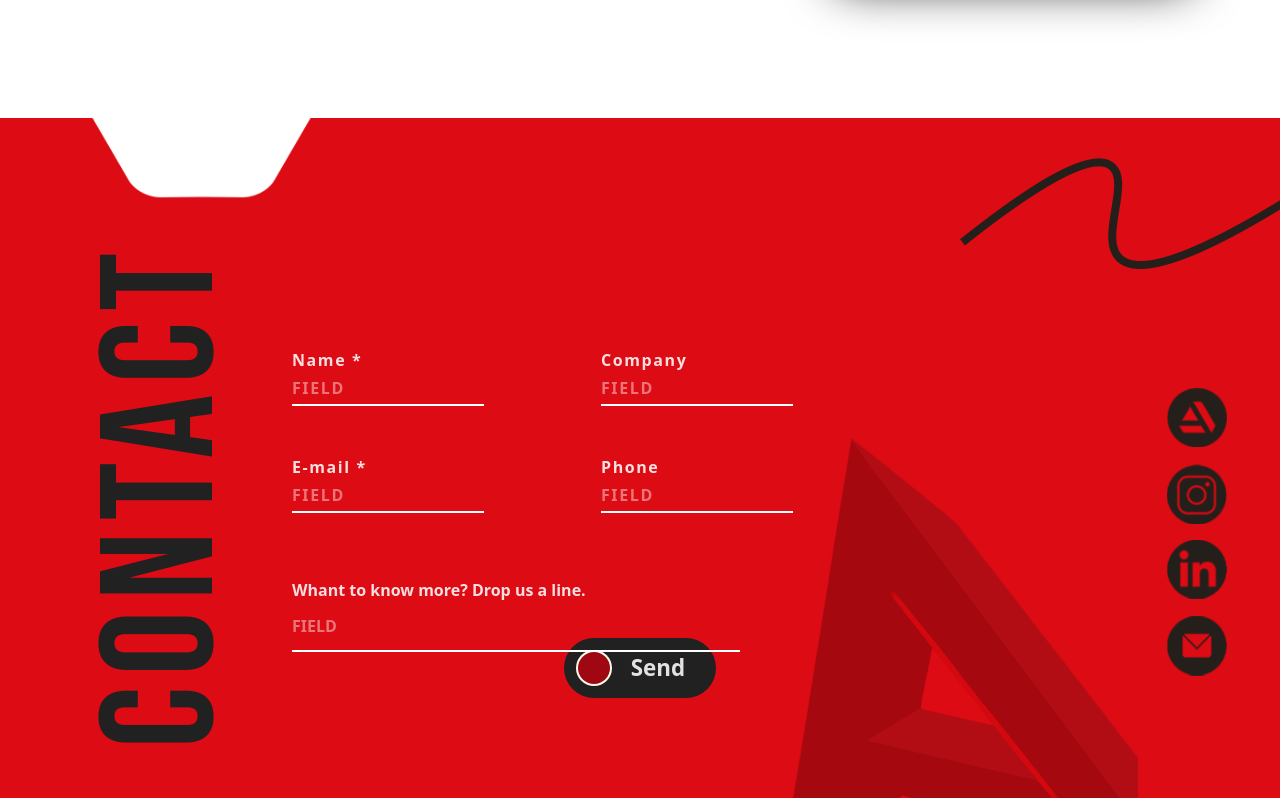
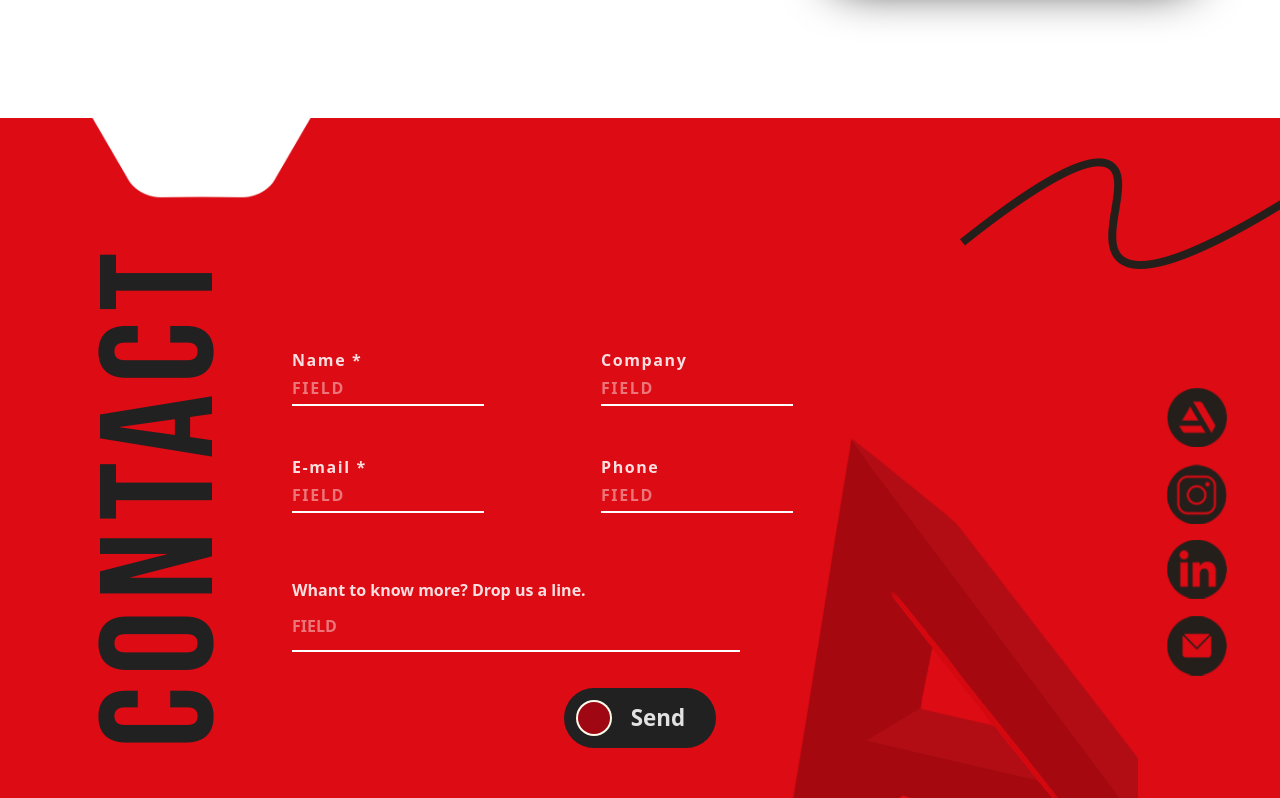
Before and after one commit to Keymor/3D-portfolio, a React (Vite) app: page / in a window 1280 px wide. Shown: the part 2402-3200 px from the top of the page. Built offline with nearby package versions, Linux system fonts and the light colour scheme.

Commit message:
added email sender

```diff
--- a/package.json
+++ b/package.json
@@ -10,7 +10,9 @@
     "preview": "vite preview"
   },
   "dependencies": {
+    "@emailjs/browser": "^4.4.1",
     "@tailwindcss/vite": "^4.1.4",
+    "firebase": "^11.6.1",
     "react": "^19.0.0",
     "react-dom": "^19.0.0",
     "tailwindcss": "^4.1.4"
--- a/src/pagesComponent/contact.tsx
+++ b/src/pagesComponent/contact.tsx
@@ -1,6 +1,32 @@
 import headerWhite from "../assets/header_bottom_white.png"
+import emailjs from '@emailjs/browser'
+import React, { useRef } from 'react'
 
 export default function Contact() {
+    const form = useRef<HTMLFormElement>(null)
+
+    const sendEmail = (e: React.FormEvent<HTMLFormElement>) => {
+        e.preventDefault()
+
+        if (!form.current) return console.log('null')
+
+        emailjs
+            .sendForm(
+                'service_tbl0r6f',
+                'template_hbi0w37',
+                form.current,
+                '2I3W6OJSPYLXlSPTm'
+            )
+            .then(
+                (result) => {
+                    console.log('Email sent:', result.text);
+                },
+                (error) => {
+                    console.error('Email error:', error.text);
+                }
+            );
+    };
+
     return (
         <div className="w-screen h-screen bg-[rgb(221,11,20)] flex flex-col relative">
             <img className="absolute h-[91px] w-[243px] scale-92 top-28 left-20 z-9" src={headerWhite} alt=""></img>
@@ -10,35 +36,41 @@ export default function Contact() {
                     <div className="w-[9vw] h-[60vh] my-auto ml-25 flex relative pl-[5vw]">
                         <h1 className="fontPortfolio size-fit leading-0 whitespace-nowrap origin-left -rotate-90 mt-auto">CONTACT</h1>
                     </div>
-                    <div className="w-[50vw] h-[40vh] my-auto flex flex-col">
+                    <form ref={form} onSubmit={sendEmail} className="w-[50vw] h-[40vh] my-auto flex flex-col">
                         <div style={{ letterSpacing: '0.1rem' }} className="w-fit gap-x-[5vw] h-2/3 grid grid-cols-2">
                             <div className="w-fit h-fit flex flex-col fontFamLogo gap-1">
                                 <h2>Name *</h2>
-                                <input placeholder="FIELD" type="text"></input>
+                                <input placeholder="FIELD" name="name" type="text"></input>
                                 <div className="w-[15vw] h-0.5 bg-white" />
                             </div>
                             <div className="w-fit h-fit flex flex-col fontFamLogo gap-1">
                                 <h2>Company</h2>
-                                <input placeholder="FIELD" type="text"></input>
+                                <input placeholder="FIELD" name='company' type="text"></input>
                                 <div className="w-[15vw] h-0.5 bg-white" />
                             </div>
                             <div className="w-fit h-fit flex flex-col fontFamLogo gap-1">
                                 <h2>E-mail *</h2>
-                                <input placeholder="FIELD" type="text"></input>
+                                <input placeholder="FIELD" name="email" type="email"></input>
                                 <div className="w-[15vw] h-0.5 bg-white" />
                             </div>
                             <div className="w-fit h-fit flex flex-col fontFamLogo gap-1">
                                 <h2>Phone</h2>
-                                <input placeholder="FIELD" type="text"></input>
+                                <input placeholder="FIELD" name="phone" type="text"></input>
                                 <div className="w-[15vw] h-0.5 bg-white" />
                             </div>
                         </div>
                         <div className="w-[35vw] h-fit flex flex-col fontFamLogo gap-3 my-auto z-1">
                             <h2>Whant to know more? Drop us a line.</h2>
-                            <input placeholder="FIELD" type="text"></input>
+                            <input placeholder="FIELD" name='lineField' type="text"></input>
                             <div className="w-full h-0.5 bg-white z-1" />
                         </div>
-                    </div>
+                        <button type="submit" className="p-3 min-w-38 translate-x-1/2 bg-[rgb(33,33,33)] rounded-4xl absolute bottom-0 right-1/2 cursor-pointer flex flex-row z-10">
+                            <div className="size-9 rounded-full bg-amber-50 my-auto flex" >
+                                <div className="size-8 bg-red-800 rounded-full m-auto" />
+                            </div>
+                            <p className="fontFam m-auto">Send</p>
+                        </button>
+                    </form>
                 </div>
                 <div className="w-[5vw] h-[30vh] ml-auto my-auto mr-[4vw] flex flex-col gap-4">
 
@@ -56,12 +88,6 @@ export default function Contact() {
                     </a>
                 </div>
             </div>
-            <button className="p-3 min-w-38 translate-x-1/2 bg-[rgb(33,33,33)] rounded-4xl absolute bottom-25 right-1/2 cursor-pointer flex flex-row">
-                <div className="size-9 rounded-full bg-amber-50 my-auto flex" >
-                    <div className="size-8 bg-red-800 rounded-full m-auto" />
-                </div>
-                <p className="fontFam m-auto">Send</p>
-            </button>
             <div className=" bg-[url('/logoBig.png')] h-[45vh] w-[27vw] absolute bottom-0 right-1/9 bg-no-repeat bg-cover opacity-25 z-0" />
             <div className="bg-[url('/figCont.png')] h-50 w-80 absolute top-[20vh] right-0 bg-no-repeat" />
         </div>
```
Also changed, not shown: 2 other files (tests, documents, lock files or other folders).
